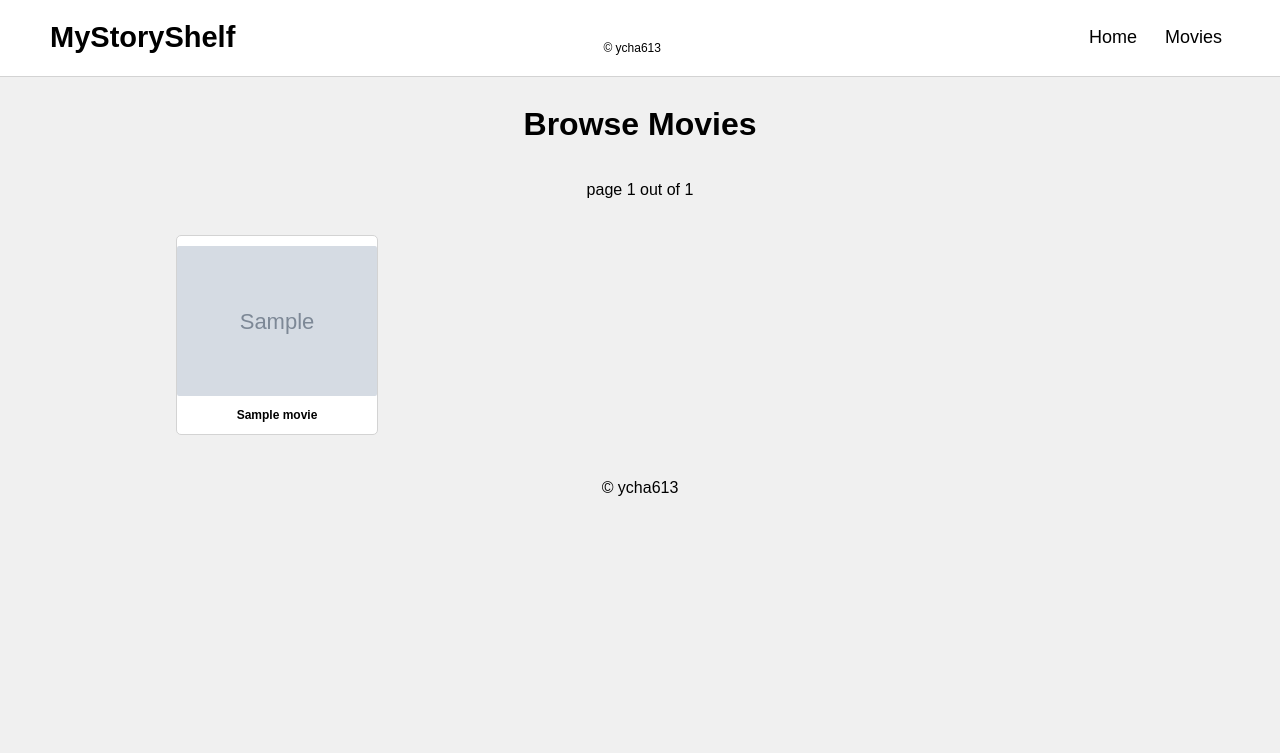
After one commit to ycha613/MyStoryShelf, a Flask app: template project/templates/browse.html in a window 1280 px wide. The commit adds this page. Shown: the top 753 px of the page. Run offline with Flask 3, Linux system fonts and the light colour scheme; the template is opened without the code that fills it: most values are stand-ins (such as "Sample title", 1, 10 or a date in 2020); grey boxes marked "Sample" are stand-in pictures; parts of the project's set-up code (start-up, migrations or seed data) failed here and were passed over.

Commit message:
movie browse page working

```diff
--- a/project/__init__.py
+++ b/project/__init__.py
@@ -55,6 +55,8 @@ def create_app():
         # register blueprints
         from .home import home
         app.register_blueprint(home.home_blueprint)
+        from .browse import browse
+        app.register_blueprint(browse.browse_blueprint)
 
         # register callbacks to ensure database sessions are correct
         @app.before_request
--- a/project/adapters/csv_reader.py
+++ b/project/adapters/csv_reader.py
@@ -20,6 +20,8 @@ class MovieCSVReader:
                     id = int(row[0])
                     title = row[1]
                     date = int(row[2])
+                    if not title[0].isalpha() or date > 2024:
+                        continue
                     description = row[4]
                     runtime = (-1 if row[5] == "" else int(row[5]))
                     if (stopping_id is not None and id > stopping_id):
--- a/project/adapters/database_repository.py
+++ b/project/adapters/database_repository.py
@@ -42,7 +42,7 @@ class SessionContextManager:
 class DatabaseRepository(AbstractRepository):
     def __init__(self, session_factory):
         self._session_cm = SessionContextManager(session_factory)
-        self._page_size = 5
+        self._page_size = 20
 
     def close_session(self):
         self._session_cm.close_current_session()
@@ -77,7 +77,10 @@ class DatabaseRepository(AbstractRepository):
 
         with self._session_cm as scm:
             offset = (page_number - 1) * self._page_size
-            stmt = select(Movie).order_by(Movie.title.asc()).offset(offset).limit(self._page_size)
+            stmt = select(Movie).order_by(
+                Movie._release_year.desc(),
+                Movie._title.asc()
+                ).offset(offset).limit(self._page_size)
             result = scm.session.execute(stmt).scalars().all()
             return result
 
--- /dev/null
+++ b/project/static/css/browse.css
@@ -0,0 +1,37 @@
+.movie-grid {
+    display: grid;
+    grid-template-columns: 1fr 1fr 1fr 1fr;
+    margin: 10px 60px;
+    column-gap: 40px;
+    row-gap: 25px;
+    padding: 10px;
+}
+
+.movie-grid-display {
+    margin-bottom: 8px;
+    display: flex;
+    flex-direction: column;
+    background-color: white;
+    align-items: center;
+    padding-top: 10px;
+    border: 1px solid lightgray;
+    border-radius: 5px;
+}
+
+.movie-grid-display:hover {
+    background-color: lightgray;
+    border: 1px solid black;
+    transition: 0.1s;
+}
+
+.movie-poster {
+    border-radius: 2px;
+    width: 200px;
+}
+
+.movie-title {
+    font-size: 12px;
+    font-weight: bold;
+    width: 100%;
+    text-align: center;
+}
--- a/project/templates/base.html
+++ b/project/templates/base.html
@@ -3,14 +3,17 @@
 <head>
     <meta charset="UTF-8"/>
     <meta name="viewport" content="width=device-width, initial-scale=1.0"/>
-    <link rel="stylesheet" href="static/css/main.css"/>
+    <link rel="stylesheet" href="{{ url_for('static', filename='css/main.css')}}"/>
+    <link rel="stylesheet" href="{{ url_for('static', filename='css/browse.css')}}"/>
     {% block head %} {% endblock %}
 </head>
 <body>
     {% include 'navbar.html' %}
     {% block body %}{% endblock %}
+
+    <footer>
+        <p> &copy; ycha613
+    </footer>
 </body>
-<footer>
-    <p> &copy; ycha613
-</footer>
+
 </html>
--- /dev/null
+++ b/project/templates/browse.html
@@ -0,0 +1,21 @@
+{% extends 'base.html' %}
+
+{% block head %}
+<title> Movies </title>
+{% endblock %}
+
+{% block body %}
+
+<h1> Browse Movies </h1>
+<p>page {{page_id}} out of {{last_page}}</p>
+
+<div class="movie-grid">
+    {% for movie in movies %}
+    <div class="movie-grid-display">
+        <img class="movie-poster" src="{{movie.poster_link}}" alt="movie poster"/>
+        <p class="movie-title">{{movie.title}}</p>
+    </div>
+    {% endfor %}
+</div>
+
+{% endblock %}
--- a/project/templates/home.html
+++ b/project/templates/home.html
@@ -1,6 +1,7 @@
 {% extends 'base.html' %}
 
 {% block head %}
+{{ super() }}
 <title> Home </title>
 {% endblock %}
 
--- a/project/templates/navbar.html
+++ b/project/templates/navbar.html
@@ -3,6 +3,6 @@
     <p class="nav-upis">&copy; ycha613 </p>
     <ul class="nav-links">
         <li><a href="{{ url_for('home_bp.home') }}">Home</a></li>
-        <li><a>Movies</a></a></li>
+        <li><a href="{{ url_for('browse_bp.browse', page_id=1)}}">Movies</a></a></li>
     </ul>
 </div>
```
Also changed, not shown: project/adapters/repository.py (+8 -0 lines), project/browse/browse.py (+7 -5 lines), project/browse/services.py (+12 -0 lines).
